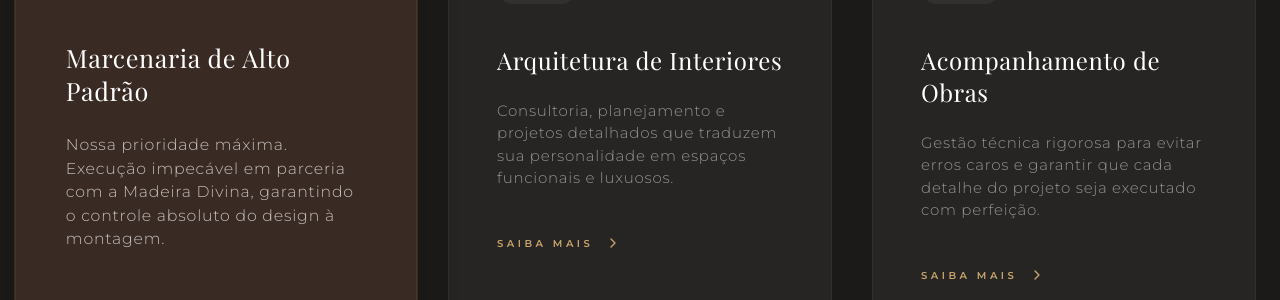
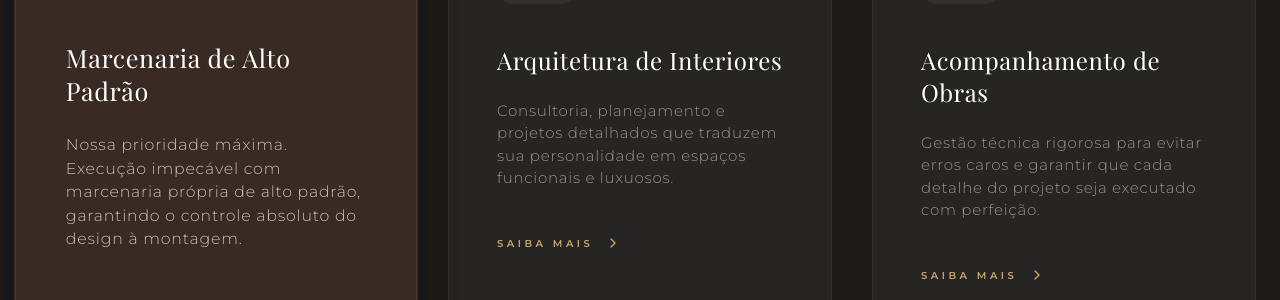
Before and after one commit to giovanagarcia1609-cell/mezzo-interiores, a React (Vite) app: page / in a window 1280 px wide. Shown: the part 1300-1600 px from the top of the page. Built offline with nearby package versions, Linux system fonts and the light colour scheme; a web font is replaced by a local one.

Commit message:
Update App.tsx

```diff
--- a/src/App.tsx
+++ b/src/App.tsx
@@ -215,7 +215,7 @@ const Services = () => {
   const services = [
     {
       title: "Marcenaria de Alto Padrão",
-      description: "Nossa prioridade máxima. Execução impecável em parceria com a Madeira Divina, garantindo o controle absoluto do design à montagem.",
+      description: "Nossa prioridade máxima. Execução impecável com marcenaria própria de alto padrão, garantindo o controle absoluto do design à montagem.",
       icon: Hammer,
       highlight: true
     },
@@ -477,7 +477,7 @@ const Process = () => {
     { title: "Estudo & Detalhamento", desc: "Análise profunda de necessidades e criação do projeto técnico detalhado." },
     { title: "Medição Técnica", desc: "Verificação milimétrica na obra para garantir o ajuste perfeito da marcenaria." },
     { title: "Validação & Assinatura", desc: "Apresentação completa e validação final com o cliente antes da execução." },
-    { title: "Planos de Corte", desc: "Geração de documentação técnica precisa para a execução na Madeira Divina." },
+    { title: "Planos de Corte", desc: "Geração de documentação técnica precisa para a execução em nossa marcenaria própria." },
     { title: "Acompanhamento Técnico", desc: "Supervisão de elétrica, hidráulica e acabamentos em sintonia com o projeto." },
     { title: "Gestão Semanal", desc: "Acompanhamento presencial e relatórios semanais para sua total tranquilidade." }
   ];
@@ -665,7 +665,7 @@ const FAQ = () => {
     },
     {
       q: "A marcenaria é personalizada?",
-      a: "Totalmente. Nossa marcenaria é de alto padrão e executada em parceria estratégica com a Madeira Divina. Isso nos permite criar peças exclusivas com acabamento impecável e precisão industrial."
+      a: "Totalmente. Nossa marcenaria é de alto padrão e executada com tecnologia de ponta e precisão industrial. Isso nos permite criar peças exclusivas com acabamento impecável."
     }
   ];
 
```
